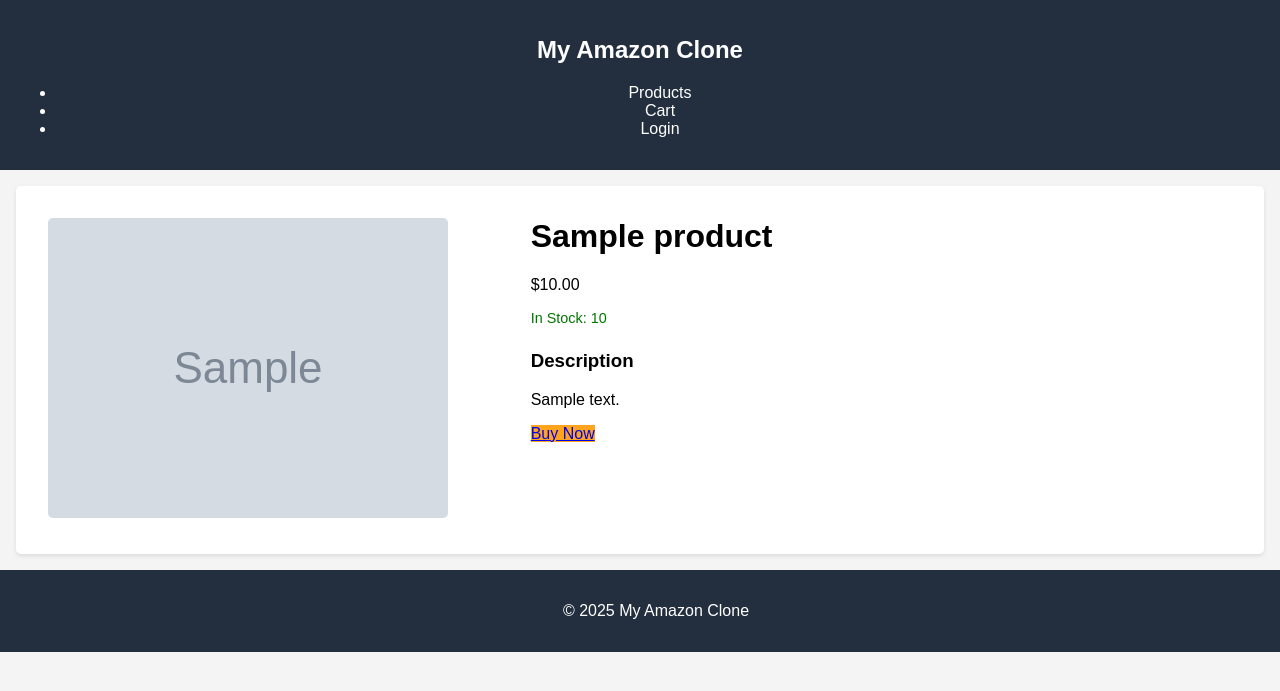
After one commit to abdonaber/Amazon-clone, a Flask app: page /product/1 in a window 1280 px wide. The commit adds this page. Shown: the top 691 px of the page. Run offline with Flask 3, Linux system fonts and the light colour scheme; tables that the repository leaves empty hold one stand-in row (values such as "Sample post"); grey boxes marked "Sample" are stand-in pictures.

Commit message:
feat: Initial project setup with models and product pages
This initial commit establishes the foundational structure and core features for the "MyAmazonClone" web application.

It includes the complete setup from the first seven development tasks:
1.  **Project Structure:** A package-based Flask application in the `MyAmazonClone/` directory with `templates` and `static` folders.
2.  **Dependencies:** A `requirements.txt` file with Flask, Flask-SQLAlchemy, and Flask-Login.
3.  **Database and Models:**
    - Configuration for a SQLite database using Flask-SQLAlchemy.
    - `User`, `Product`, and `Order` models with full relationships.
4.  **Frontend Pages:**
    - A home page (`index.html`) that fetches and displays all products in a styled grid.
    - A product detail page (`product.html`) that displays information for a single product.
    - Links on the home page correctly navigate to the detail pages.
5.  **Tooling:**
    - A Flask CLI command `init-db` to create and seed the database with sample products.
    - A `.gitignore` file to exclude generated files.

```diff
--- a/MyAmazonClone/app.py
+++ b/MyAmazonClone/app.py
@@ -22,6 +22,13 @@ db = SQLAlchemy(app)
 def home():
     products = Product.query.all()
     return render_template('index.html', products=products)
+
+
+@app.route('/product/<int:product_id>')
+def product_detail(product_id):
+    product = Product.query.get_or_404(product_id)
+    return render_template('product.html', product=product)
+
 
 if __name__ == '__main__':
     app.run(debug=True)
--- a/MyAmazonClone/static/style.css
+++ b/MyAmazonClone/static/style.css
@@ -72,3 +72,48 @@ footer {
     bottom: 0;
     width: 100%;
 }
+
+/* Product Detail Page Styles */
+.product-detail-container {
+    display: flex;
+    flex-wrap: wrap;
+    gap: 2rem;
+    background-color: white;
+    padding: 2rem;
+    border-radius: 5px;
+    box-shadow: 0 2px 4px rgba(0,0,0,0.1);
+}
+
+.product-detail-image {
+    flex: 1 1 300px;
+}
+
+.product-detail-image img {
+    max-width: 100%;
+    height: auto;
+    border-radius: 5px;
+}
+
+.product-detail-info {
+    flex: 2 1 400px;
+}
+
+.product-detail-info h1 {
+    margin-top: 0;
+}
+
+.product-detail-info .stock {
+    font-size: 0.9rem;
+    color: #007600; /* Green for in stock */
+    margin-bottom: 1.5rem;
+}
+
+.btn-buy {
+    background-color: #FFA41C; /* A different color for Buy Now */
+    border-color: #FF8F00;
+}
+
+.product-link {
+    text-decoration: none;
+    color: inherit;
+}
--- a/MyAmazonClone/templates/index.html
+++ b/MyAmazonClone/templates/index.html
@@ -7,8 +7,10 @@
     <div class="product-grid">
         {% for product in products %}
             <div class="product-card">
-                <img src="{{ product.image_url }}" alt="{{ product.name }}">
-                <h3>{{ product.name }}</h3>
+                <a href="{{ url_for('product_detail', product_id=product.id) }}" class="product-link">
+                    <img src="{{ product.image_url }}" alt="{{ product.name }}">
+                    <h3>{{ product.name }}</h3>
+                </a>
                 <p class="price">${{ "%.2f"|format(product.price) }}</p>
                 <a href="#" class="btn">Add to Cart</a>
             </div>
--- /dev/null
+++ b/MyAmazonClone/templates/product.html
@@ -0,0 +1,19 @@
+{% extends "base.html" %}
+
+{% block title %}{{ product.name }} - My Amazon Clone{% endblock %}
+
+{% block content %}
+    <div class="product-detail-container">
+        <div class="product-detail-image">
+            <img src="{{ product.image_url }}" alt="{{ product.name }}">
+        </div>
+        <div class="product-detail-info">
+            <h1>{{ product.name }}</h1>
+            <p class="price">${{ "%.2f"|format(product.price) }}</p>
+            <p class="stock">In Stock: {{ product.stock_quantity }}</p>
+            <h3>Description</h3>
+            <p>{{ product.description }}</p>
+            <a href="#" class="btn btn-buy">Buy Now</a>
+        </div>
+    </div>
+{% endblock %}
```
